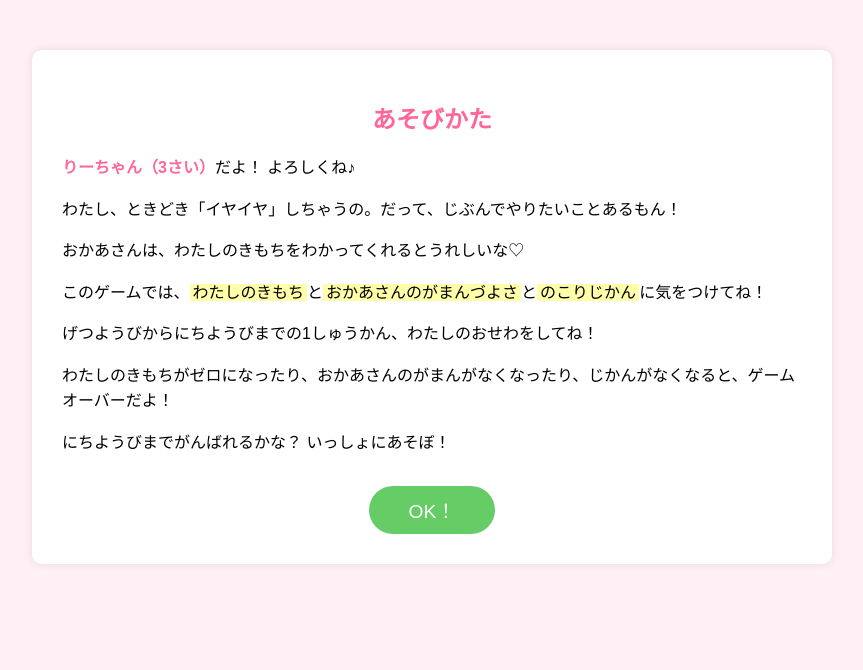
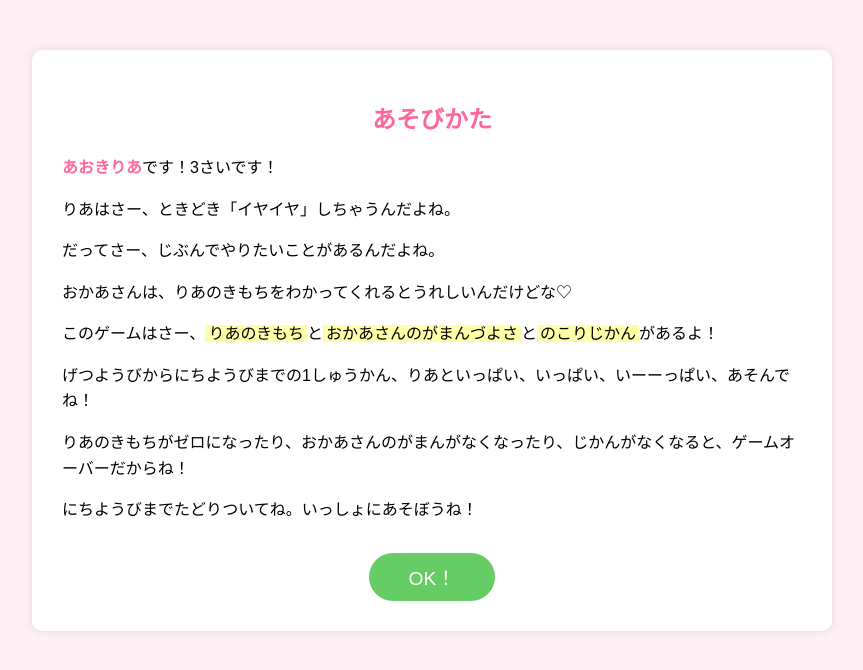
Before and after one commit to ryoto-aoki/iyaiya, a plain HTML site: page index.html in a window 1280 px wide. Both pictures are taken after a click on the button "START". Shown: the whole page, without its empty margins (228-1091 px from the left). Drawn offline with Linux system fonts and the light colour scheme.

Commit message:
Update index.html

```diff
--- a/index.html
+++ b/index.html
@@ -482,13 +482,14 @@
         <div class="rules-container">
             <h2>あそびかた</h2>
             <div class="rules-content">
-                <p><span class="ree-chan">りーちゃん（3さい）</span>だよ！ よろしくね♪</p>
-                <p>わたし、ときどき「イヤイヤ」しちゃうの。だって、じぶんでやりたいことあるもん！</p>
-                <p>おかあさんは、わたしのきもちをわかってくれるとうれしいな♡</p>
-                <p>このゲームでは、<span class="highlight">わたしのきもち</span>と<span class="highlight">おかあさんのがまんづよさ</span>と<span class="highlight">のこりじかん</span>に気をつけてね！</p>
-                <p>げつようびからにちようびまでの1しゅうかん、わたしのおせわをしてね！</p>
-                <p>わたしのきもちがゼロになったり、おかあさんのがまんがなくなったり、じかんがなくなると、ゲームオーバーだよ！</p>
-                <p>にちようびまでがんばれるかな？ いっしょにあそぼ！</p>
+                <p><span class="ree-chan">あおきりあ</span>です！3さいです！</p>
+                <p>りあはさー、ときどき「イヤイヤ」しちゃうんだよね。</p>
+                <p>だってさー、じぶんでやりたいことがあるんだよね。</p>
+                <p>おかあさんは、りあのきもちをわかってくれるとうれしいんだけどな♡</p>
+                <p>このゲームはさー、<span class="highlight">りあのきもち</span>と<span class="highlight">おかあさんのがまんづよさ</span>と<span class="highlight">のこりじかん</span>があるよ！</p>
+                <p>げつようびからにちようびまでの1しゅうかん、りあといっぱい、いっぱい、いーーっぱい、あそんでね！</p>
+                <p>りあのきもちがゼロになったり、おかあさんのがまんがなくなったり、じかんがなくなると、ゲームオーバーだからね！</p>
+                <p>にちようびまでたどりついてね。いっしょにあそぼうね！</p>
             </div>
             <button id="rules-ok-btn" class="rules-ok-btn">OK！</button>
         </div>
@@ -1318,11 +1319,11 @@ resultElement.appendChild(restartButton);
 
             const gameClearText = document.createElement('p');
             gameClearText.className = 'game-clear';
-            gameClearText.textContent = 'ゲームクリア！おめでとうございます！';
+            gameClearText.textContent = 'ゲームクリア！<br>おめでとうございます！';
             resultElement.appendChild(gameClearText);
 
             const clearMessage = document.createElement('p');
-            clearMessage.textContent = '一週間、りーちゃんのお世話を上手にこなすことができました！';
+            clearMessage.textContent = '一週間、りーちゃんと楽しく過ごすことができました！';
             resultElement.appendChild(clearMessage);
 
             const reeChanMessage = document.createElement('p');
```
